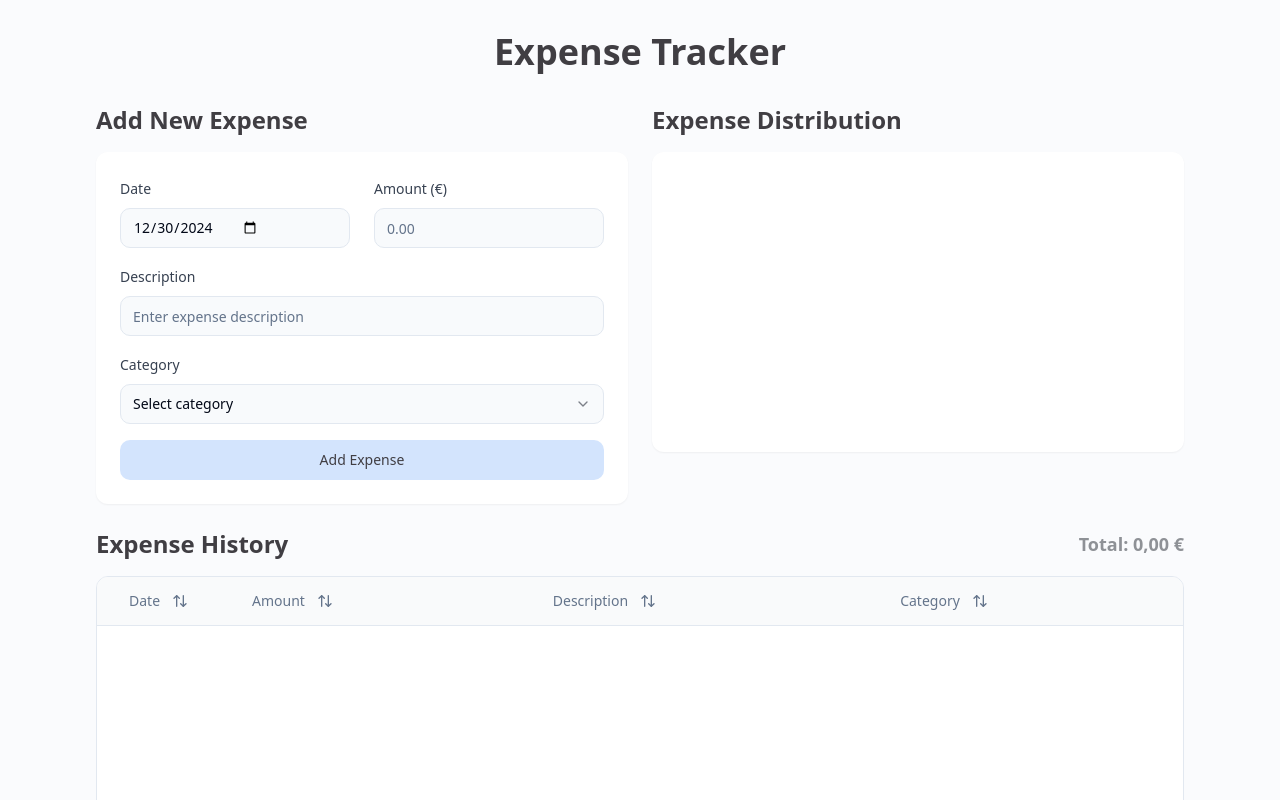
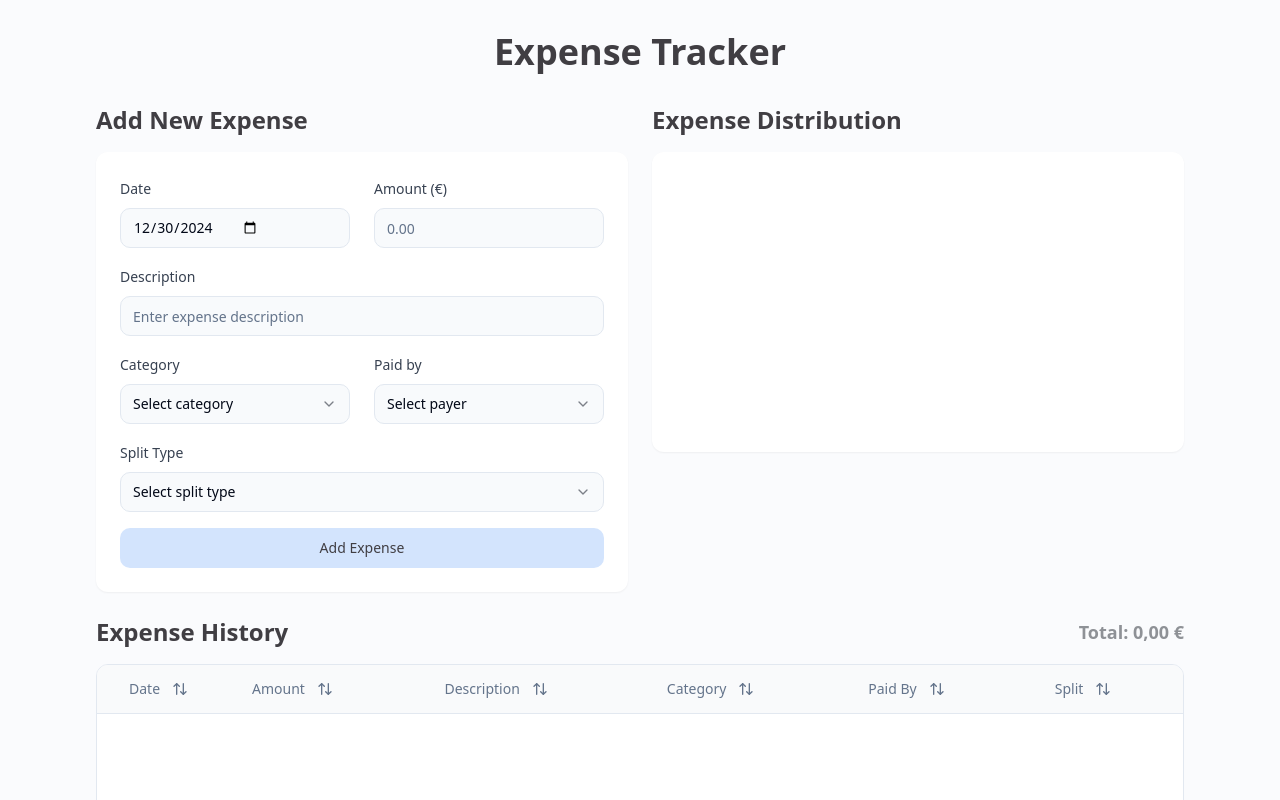
Before and after one commit to andriesfluit/cost-collaborator, a React (Vite) app: page / in a window 1280 px wide. Shown: the top 800 px of the page. Built offline with nearby package versions, Linux system fonts and the light colour scheme.

Commit message:
Add expense payer and split options
Implement functionality to select the payer for each expense (A or S) and add options for three types of expense splits: restaurant split (50/50), no kids split (60/40), and kids split (35/65).
[skip gpt_engineer]

```diff
--- a/src/components/ExpenseForm.tsx
+++ b/src/components/ExpenseForm.tsx
@@ -11,12 +11,17 @@ import {
 } from "@/components/ui/select";
 import { toast } from "sonner";
 
+export type SplitType = 'restaurant' | 'no-kids' | 'kids';
+export type Payer = 'A' | 'S';
+
 export type Expense = {
   id: string;
   date: string;
   amount: number;
   description: string;
   category: string;
+  payer: Payer;
+  splitType: SplitType;
 };
 
 type ExpenseFormProps = {
@@ -32,16 +37,29 @@ const categories = [
   "Other"
 ];
 
+const splitTypes = [
+  { value: 'restaurant', label: 'Restaurant (50/50)' },
+  { value: 'no-kids', label: 'No Kids (60/40)' },
+  { value: 'kids', label: 'Kids (35/65)' }
+] as const;
+
+const payers = [
+  { value: 'A', label: 'A' },
+  { value: 'S', label: 'S' }
+] as const;
+
 export const ExpenseForm = ({ onAddExpense }: ExpenseFormProps) => {
   const [date, setDate] = useState(new Date().toISOString().split('T')[0]);
   const [amount, setAmount] = useState('');
   const [description, setDescription] = useState('');
   const [category, setCategory] = useState('');
+  const [payer, setPayer] = useState<Payer | ''>('');
+  const [splitType, setSplitType] = useState<SplitType | ''>('');
 
   const handleSubmit = (e: React.FormEvent) => {
     e.preventDefault();
 
-    if (!amount || !description || !category) {
+    if (!amount || !description || !category || !payer || !splitType) {
       toast.error("Please fill in all fields");
       return;
     }
@@ -51,13 +69,17 @@ export const ExpenseForm = ({ onAddExpense }: ExpenseFormProps) => {
       date,
       amount: parseFloat(amount),
       description,
-      category
+      category,
+      payer,
+      splitType
     };
 
     onAddExpense(expense);
     setAmount('');
     setDescription('');
     setCategory('');
+    setPayer('');
+    setSplitType('');
     toast.success("Expense added successfully");
   };
 
@@ -97,6 +119,7 @@ export const ExpenseForm = ({ onAddExpense }: ExpenseFormProps) => {
           className="w-full"
         />
       </div>
+      <div className="grid grid-cols-1 md:grid-cols-2 gap-6">
         <div className="space-y-2">
           <Label htmlFor="category" className="text-sm font-medium text-gray-700">Category</Label>
           <Select value={category} onValueChange={setCategory}>
@@ -112,6 +135,37 @@ export const ExpenseForm = ({ onAddExpense }: ExpenseFormProps) => {
             </SelectContent>
           </Select>
         </div>
+        <div className="space-y-2">
+          <Label htmlFor="payer" className="text-sm font-medium text-gray-700">Paid by</Label>
+          <Select value={payer} onValueChange={setPayer}>
+            <SelectTrigger className="w-full">
+              <SelectValue placeholder="Select payer" />
+            </SelectTrigger>
+            <SelectContent>
+              {payers.map(({ value, label }) => (
+                <SelectItem key={value} value={value}>
+                  {label}
+                </SelectItem>
+              ))}
+            </SelectContent>
+          </Select>
+        </div>
+      </div>
+      <div className="space-y-2">
+        <Label htmlFor="splitType" className="text-sm font-medium text-gray-700">Split Type</Label>
+        <Select value={splitType} onValueChange={setSplitType}>
+          <SelectTrigger className="w-full">
+            <SelectValue placeholder="Select split type" />
+          </SelectTrigger>
+          <SelectContent>
+            {splitTypes.map(({ value, label }) => (
+              <SelectItem key={value} value={value}>
+                {label}
+              </SelectItem>
+            ))}
+          </SelectContent>
+        </Select>
+      </div>
       <Button type="submit" className="w-full bg-[#D3E4FD] hover:bg-[#8E9196] text-[#403E43] hover:text-white">
         Add Expense
       </Button>
--- a/src/components/ExpenseList.tsx
+++ b/src/components/ExpenseList.tsx
@@ -49,6 +49,15 @@ export const ExpenseList = ({ expenses }: ExpenseListProps) => {
     });
   };
 
+  const getSplitLabel = (splitType: string) => {
+    switch (splitType) {
+      case 'restaurant': return '50/50';
+      case 'no-kids': return '60/40';
+      case 'kids': return '35/65';
+      default: return splitType;
+    }
+  };
+
   return (
     <div className="rounded-xl border bg-white overflow-hidden">
       <ScrollArea className="h-[400px] md:h-[500px]">
@@ -75,6 +84,16 @@ export const ExpenseList = ({ expenses }: ExpenseListProps) => {
                   Category <ArrowUpDown className="ml-1 h-3 w-3 md:h-4 md:w-4" />
                 </Button>
               </TableHead>
+              <TableHead>
+                <Button variant="ghost" onClick={() => toggleSort('payer')} className="text-xs md:text-sm">
+                  Paid By <ArrowUpDown className="ml-1 h-3 w-3 md:h-4 md:w-4" />
+                </Button>
+              </TableHead>
+              <TableHead>
+                <Button variant="ghost" onClick={() => toggleSort('splitType')} className="text-xs md:text-sm">
+                  Split <ArrowUpDown className="ml-1 h-3 w-3 md:h-4 md:w-4" />
+                </Button>
+              </TableHead>
             </TableRow>
           </TableHeader>
           <TableBody>
@@ -84,6 +103,8 @@ export const ExpenseList = ({ expenses }: ExpenseListProps) => {
                 <TableCell className="text-xs md:text-sm font-medium">{formatAmount(expense.amount)}</TableCell>
                 <TableCell className="hidden md:table-cell text-xs md:text-sm">{expense.description}</TableCell>
                 <TableCell className="text-xs md:text-sm">{expense.category}</TableCell>
+                <TableCell className="text-xs md:text-sm">{expense.payer}</TableCell>
+                <TableCell className="text-xs md:text-sm">{getSplitLabel(expense.splitType)}</TableCell>
               </TableRow>
             ))}
           </TableBody>
```
Lines whose indentation alone changed are shown as unchanged.
